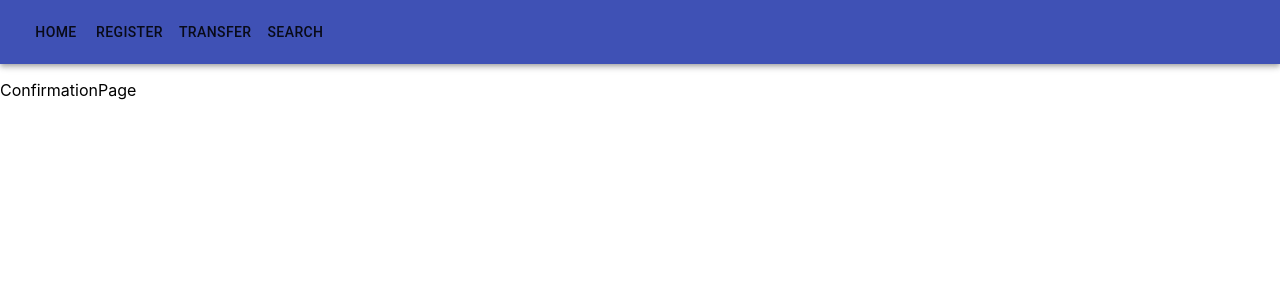
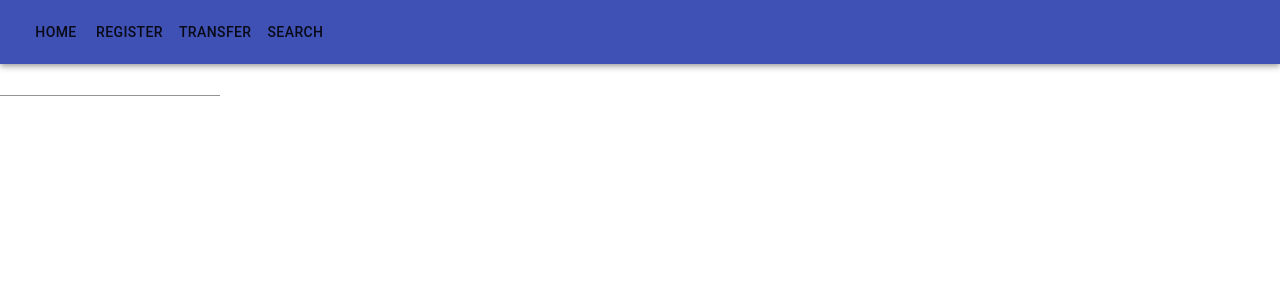
Before and after one commit to Stuartkal/SafeKyapaV1.0, a React (Create React App) app: page /confirm in a window 1280 px wide. Shown: the top 300 px of the page. Built offline with nearby package versions, Linux system fonts and the light colour scheme.

Commit message:
confirm input

```diff
--- a/src/pages/ConfirmationPage.js
+++ b/src/pages/ConfirmationPage.js
@@ -1,9 +1,14 @@
 import React from 'react'
+import {TextField} from '@material-ui/core'
 
 function ConfirmationPage() {
     return (
         <div>
-            <p>ConfirmationPage</p>
+             <TextField
+                name="password"
+                lable="Password"
+                type="password"
+                />
         </div>
     )
 }
--- a/src/pages/HomePage.js
+++ b/src/pages/HomePage.js
@@ -3,6 +3,7 @@ import React from 'react'
 export default function HomePage() {
     return (
         <div>
+
             <p>Home HomePage</p>
         </div>
     )
```
